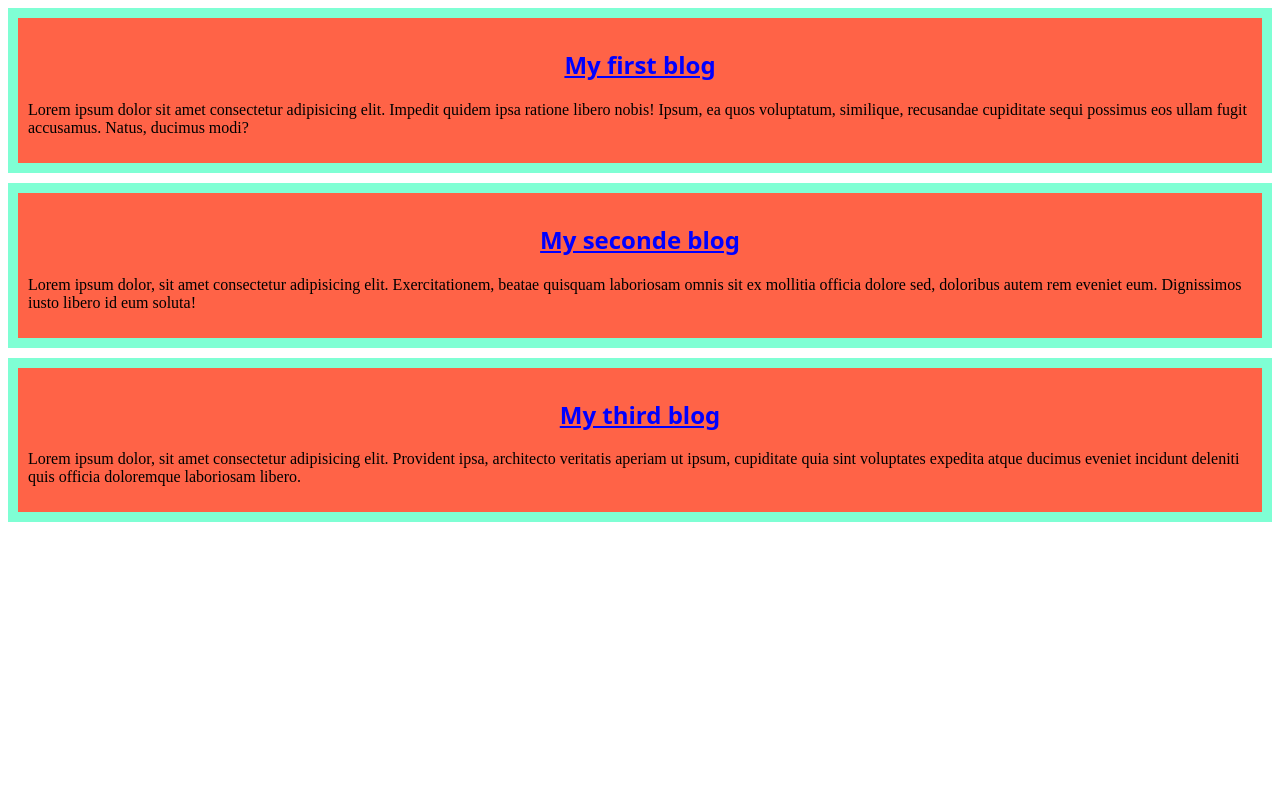
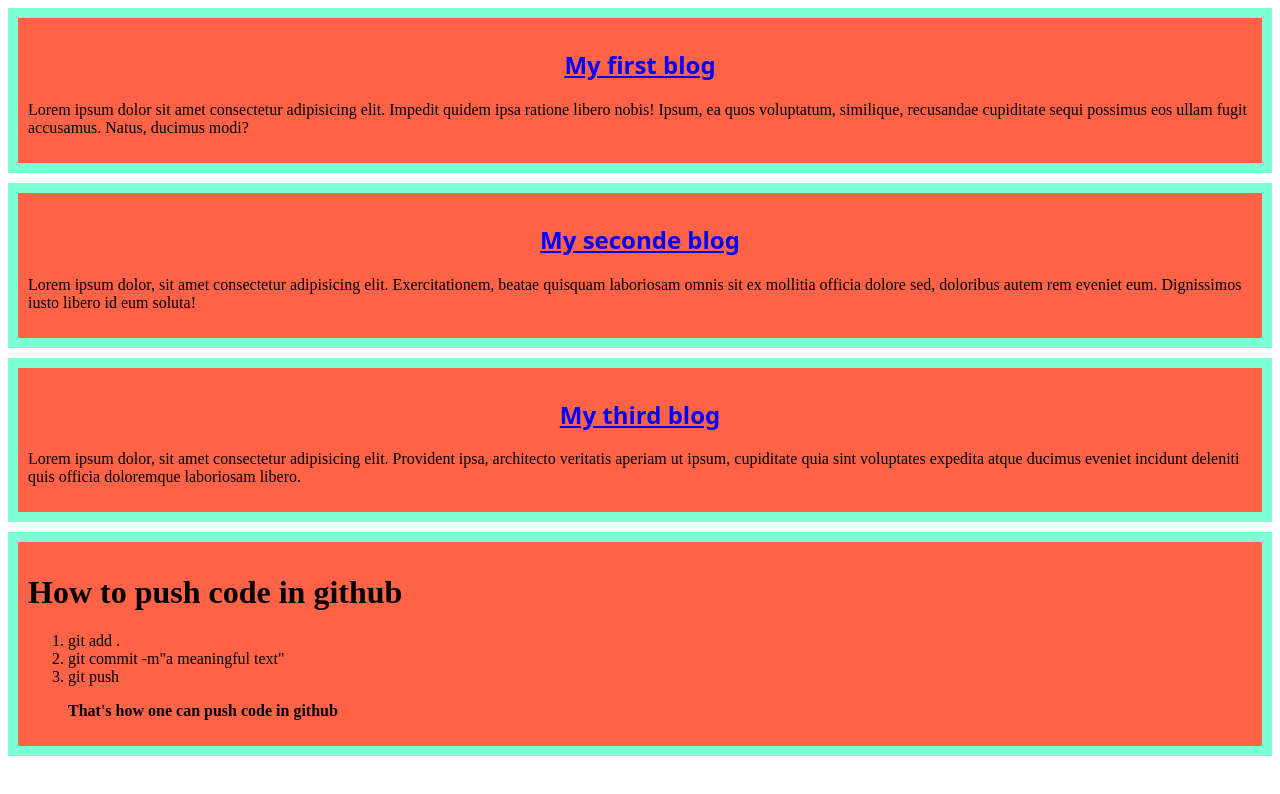
Before and after one commit to Ahmed-Tausif/Simple-website, a plain HTML site: page index.html in a window 1280 px wide. Drawn offline with Linux system fonts and the light colour scheme.

Commit message:
git pushing

```diff
--- a/index.html
+++ b/index.html
@@ -18,5 +18,14 @@
         <h2>My third blog</h2>
         <p>Lorem ipsum dolor, sit amet consectetur adipisicing elit. Provident ipsa, architecto veritatis aperiam ut ipsum, cupiditate quia sint voluptates expedita atque ducimus eveniet incidunt deleniti quis officia doloremque laboriosam libero.</p>
     </div>
+    <div>
+        <h1>How to push code in github</h1>
+        <ol>
+            <li>git add .</li>
+            <li>git commit -m"a meaningful text"</li>
+            <li>git push</li>
+            <p><strong>That's how one can push code in github</strong></p>
+        </ol>
+    </div>
 </body>
 </html>
```
